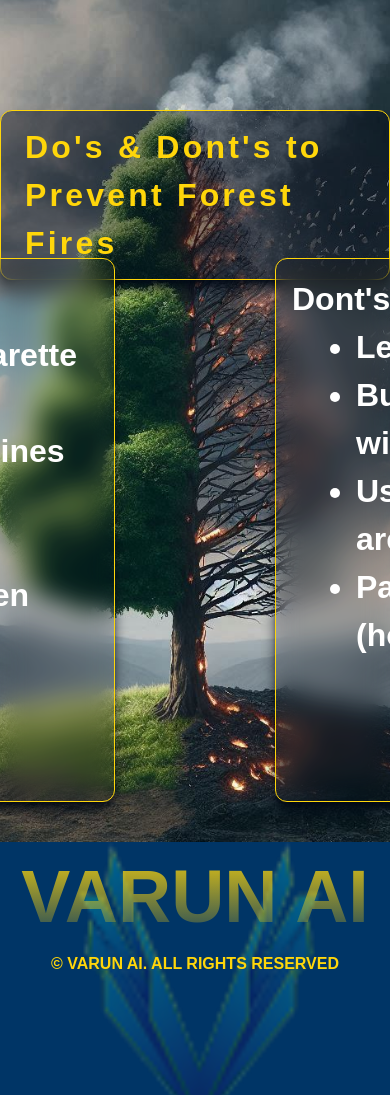
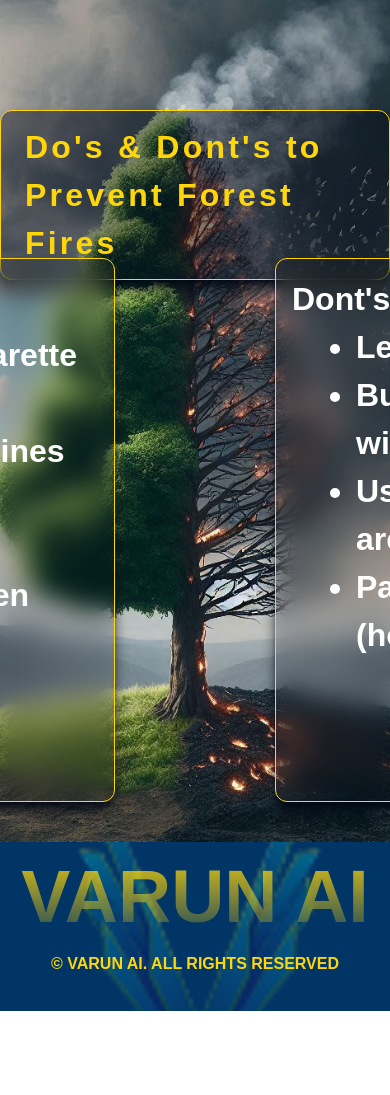
Before and after one commit to kaushal-Prakash/sam-ai, a Next.js app: page / in a window 390 px wide. Shown: the part 1762-2857 px from the top of the page. After the commit the page ends 2773 px from the top, so only its background shows below. Built offline with nearby package versions, Linux system fonts and the light colour scheme.

Commit message:
debugged navbar height in phone screen

```diff
--- a/src/components/sections/Hero.tsx
+++ b/src/components/sections/Hero.tsx
@@ -39,7 +39,7 @@ function Hero() {
       </div>
 
       {/* Button */}
-      <div className="bg-[#000814]/67 absolute bottom-10 sm:bottom-20 px-4 sm:px-6 py-2 sm:py-3 rounded-[100px] border-[1px] border-[#FFD60A] z-10 hero__button">
+      <div className="bg-[#000814]/67 absolute bottom-10 sm:bottom-40 px-4 sm:px-6 py-2 sm:py-3 rounded-[100px] border-[1px] border-[#FFD60A] z-10 hero__button">
         <Link
           href="/prediction"
           style={{ fontFamily: "'Poppins', sans-serif" }}
--- a/src/styles/components/_footer.scss
+++ b/src/styles/components/_footer.scss
@@ -39,4 +39,8 @@
   .footer__p1 {
     font-size: 4.6rem;
   }
+
+  .footer{
+    height: 20vh;
+  }
 }
```
